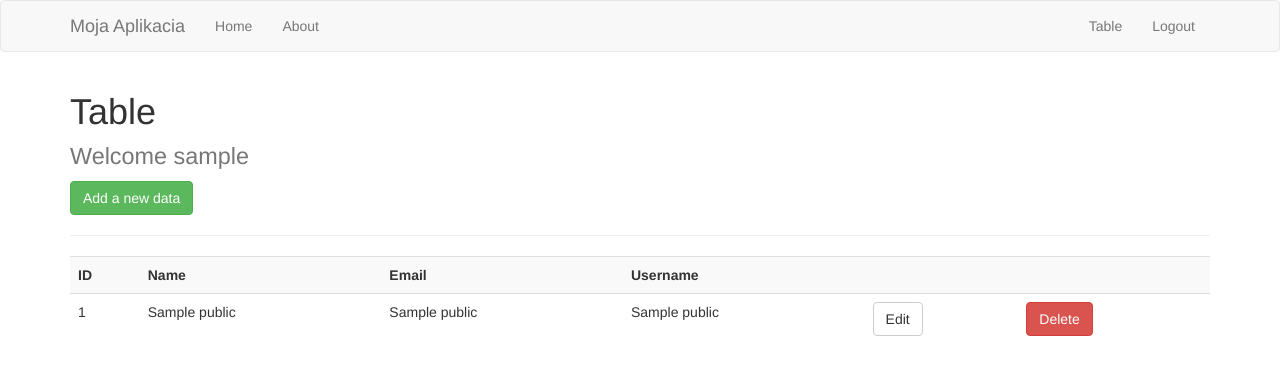
After one commit to martinzigrai/Waiting-room, a Flask app: page /table in a window 1280 px wide. The commit adds this page. Shown: the top 375 px of the page. Run offline with Flask 2, Linux system fonts and the light colour scheme; the visitor is signed in with stand-in values (Sample User, id 1); a database or web service that is not in the repository returns one stand-in record (values such as "Sample title"); some libraries are stand-ins or nearby versions.

Commit message:
Pridanie tabulky a zobrazenie dat

```diff
--- a/app.py
+++ b/app.py
@@ -49,14 +49,6 @@ def login():
             my_user = my_list.getUser(username)
             password = my_user.password
 
-        #query = ' SELECT * FROM public.user WHERE username = %s;'
-        #val = ([username])
-
-        #result = cursor.execute(query, val)
-        #result = cursor.execute(' SELECT * FROM public.user WHERE username = %s;', [username])
-            #data = cursor.fetchone()
-            #password = data['password']
-
             if bcrypt.checkpw(password_candidate.encode('utf-8'), password.encode('utf-8')):
                 session['logged_in'] = True
                 session['username'] = username
@@ -66,7 +58,6 @@ def login():
             else:
                 error = 'Invalid login'
                 return render_template('login.jinja2', error=error)
-            #con.close()
         else:
             error = 'Username not found'
             return render_template('login.jinja2', error=error)
@@ -74,15 +65,23 @@ def login():
     return render_template('login.jinja2')
 
 @app.route('/logout')
+@is_logged_in
 def logout():
     session.clear()
     flash('You are now logged out', 'success')
     return redirect(url_for('login'))
 
-@app.route('/dashboard')
+@app.route('/table')
 @is_logged_in
 def dashboard():
-    return render_template('dashboard.jinja2')
+    uzivatelia = Select.users()
+    my_list = uzivatelia.getUsersInfo()
+    my_list.reverse()
+    if len(my_list) > 0:
+        return render_template('table.jinja2', my_list=my_list)
+    else:
+        msg = 'No Data Found'
+        return render_template('table.jinja2', msg=msg)
 
 if __name__ == '__main__':
     app.secret_key='root'
--- a/templates/dashboard.jinja2
+++ /dev/null
@@ -1,5 +0,0 @@
-{% extends 'layout.jinja2' %}
-
-{% block body %}
-  <h1>Dashboard <small> Welcome {{session.username}}</small></h1>
-{% endblock %}
--- a/templates/includes/_navbar.jinja2
+++ b/templates/includes/_navbar.jinja2
@@ -13,12 +13,11 @@
           <ul class="nav navbar-nav">
             <li><a href="/">Home</a></li>
             <li><a href="/about">About</a></li>
-            <li><a href="/nieco">Nieco</a></li>
           </ul>
 
           <ul class="nav navbar-nav navbar-right">
             {% if session.logged_in %}
-                <li><a href="/dashboard">Dashboard</a></li>
+                <li><a href="/table">Table</a></li>
                 <li><a href="/logout">Logout</a></li>
             {% else %}
                 <li><a href="/register">Register</a></li>
--- /dev/null
+++ b/templates/table.jinja2
@@ -0,0 +1,27 @@
+{% extends 'layout.jinja2' %}
+
+{% block body %}
+  <h1>Table<br> <small> Welcome {{session.username}}</small></h1>
+    <a class="btn btn-success" href="#">Add a new data </a>
+    <hr>
+    <table class="table table-striped">
+        <tr>
+            <th>ID</th>
+            <th>Name</th>
+            <th>Email</th>
+            <th>Username</th>
+            <th></th>
+            <th></th>
+        </tr>
+        {% for user in my_list %}
+            <tr>
+                <td>{{ user.user_id }}</td>
+                <td>{{ user.name }}</td>
+                <td>{{ user.email }}</td>
+                <td>{{ user.username }}</td>
+                <td><a href="#" class="btn btn-default pullright">Edit</a></td>
+                <td><a href="#" class="btn btn-danger pullright">Delete</a></td>
+            </tr>
+        {% endfor %}
+    </table>
+{% endblock %}
```
Also changed, not shown: md/cl/forms.py (+10 -0 lines).
